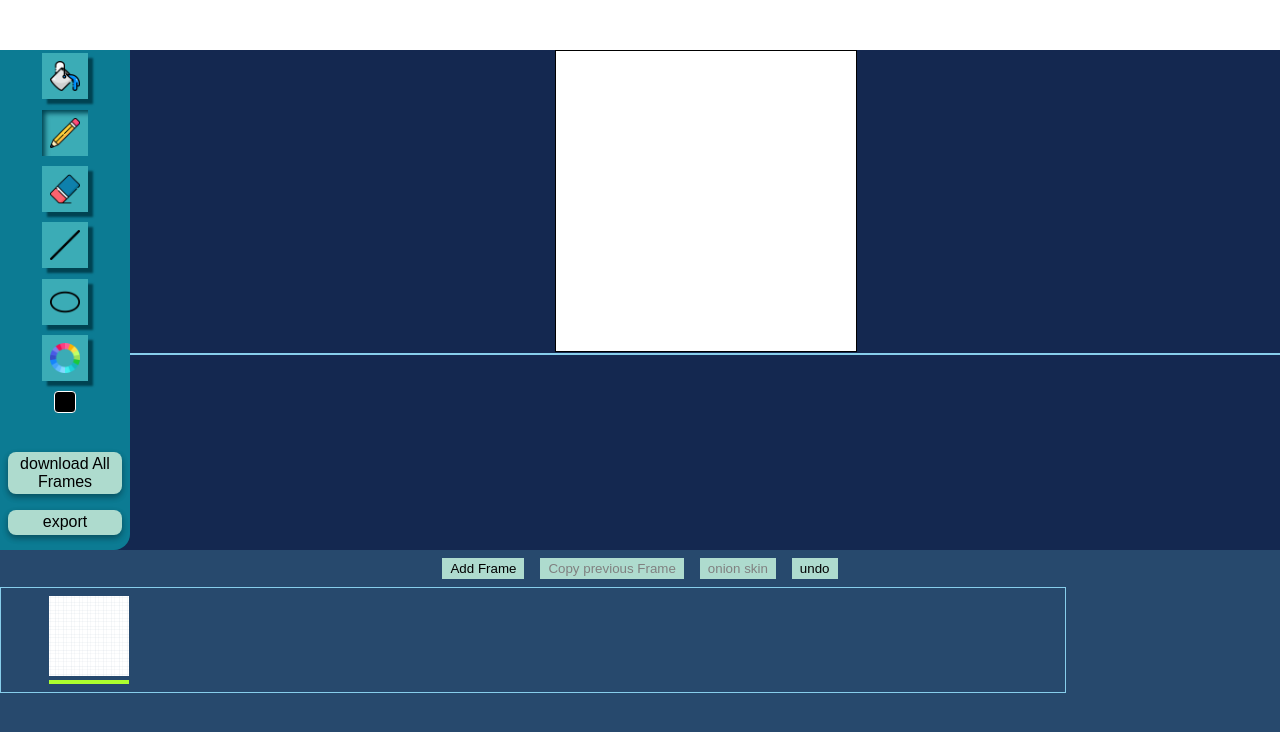
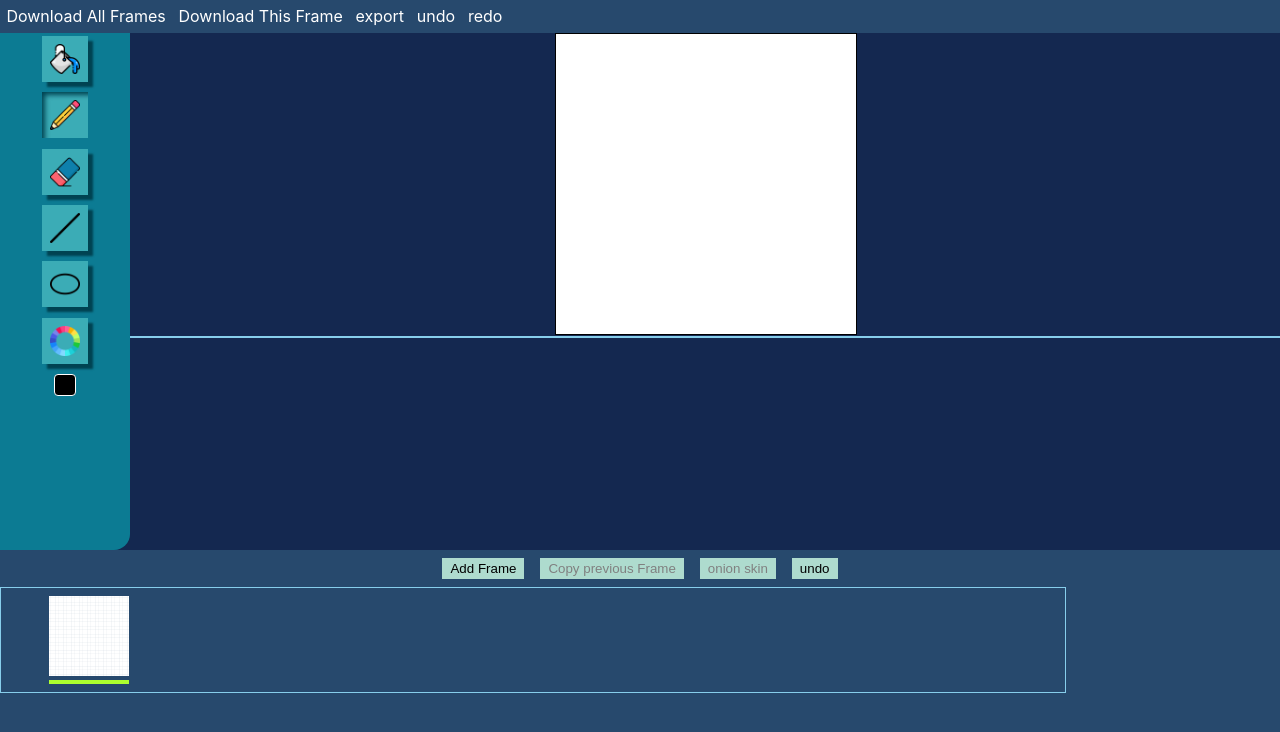
Before and after one commit to smeekas/Animation-web-app, a React (Create React App) app: page / in a window 1280 px wide. Shown: the top 732 px of the page. Built offline with nearby package versions, Linux system fonts and the light colour scheme.

Commit message:
feature:Toolbar

```diff
--- a/src/components/Controls/Controls.js
+++ b/src/components/Controls/Controls.js
@@ -8,7 +8,7 @@ import ellipse from "../../assets/ellipse.png";
 import colorWheel from "../../assets/colorWheel.png";
 import { startRecord } from "../../utils/export";
 import styles from "./Controls.module.css";
-import Control from "../../Control/Control";
+import Control from "../Control/Control";
 import Button from "../Button/Button";
 function Controls() {
   const dispatch = useDispatch();
@@ -55,7 +55,7 @@ function Controls() {
         />
 
         <Control
-          tooltipName="free hand"
+          tooltipName="Free Hand"
           imgSrc={pencil}
           imgAlt="pencil"
           onClick={() => pencilRef.current.click()}
@@ -113,7 +113,7 @@ function Controls() {
           className={styles.preview}
         ></section>
       </div>
-      <section className={styles.allButtons}>
+      {/* <section className={styles.allButtons}>
         <Button
           className={styles.button}
           onClick={() => {
@@ -145,7 +145,7 @@ function Controls() {
         >
           export
         </Button>
-      </section>
+      </section> */}
     </div>
   );
 }
--- /dev/null
+++ b/src/components/Tool/Tool.js
@@ -0,0 +1,9 @@
+import styles from "./Tool.module.css";
+const Tool = (props) => {
+  return (
+    <div onClick={props.onClick ? props.onClick : null} className={styles.tool}>
+      {props.children}
+    </div>
+  );
+};
+export default Tool;
--- /dev/null
+++ b/src/components/Tool/Tool.module.css
@@ -0,0 +1,12 @@
+.tool{
+    /* border:1px solid red; */
+    padding: 0.3rem 0.2rem;
+    margin: 0.1rem 0.2rem;
+    cursor: pointer;
+
+}
+.tool:hover{
+    background-color: #00336a;
+    color: white;
+    border-radius: 8px;
+}
--- a/src/components/Toolbar/Toolbar.js
+++ b/src/components/Toolbar/Toolbar.js
@@ -1,7 +1,46 @@
+import Tool from "../Tool/Tool";
 import styles from "./Toolbar.module.css";
+import { useSelector } from "react-redux";
+import { startRecord } from "../../utils/export";
+
 function Toolbar() {
-  return <div className={styles.toolbar}>
+  const allFrames = useSelector((state) => state.frames.frames);
+  const canvasRef = useSelector((state) => state.canvas.canvasRef);
+  const downloadAllFrames = () => {
+    const anchor = document.createElement("a");
+    let i = 0;
+    const interval = setInterval(() => {
+      if (i === allFrames.length) {
+        clearInterval(interval);
+      }
+      anchor.href = allFrames[i++].image;
+      anchor.download = "img.png";
+      anchor.click();
+    }, 1000);
+    // for (let frame in allFrames) {
+    // }
+  };
+  const downloadThisFrame = () => {
+    const image = canvasRef
+      .toDataURL("image/png")
+      .replace("image/png", "image/octet-stream"); // here is the most important part because if you dont replace you will get a DOM 18 exception.
+    const anchor = document.createElement("a");
+    anchor.href = image;
+    anchor.download = "img.png";
+    anchor.click();
+  };
+  const exportHandler = () => {
+    startRecord();
+  };
+  return (
+    <div className={styles.toolbar}>
+      <Tool onClick={downloadAllFrames}>Download All Frames</Tool>
+      <Tool onClick={downloadThisFrame}>Download This Frame</Tool>
 
-  </div>;
+      <Tool onClick={exportHandler}>export</Tool>
+      <Tool>undo</Tool>
+      <Tool>redo</Tool>
+    </div>
+  );
 }
 export default Toolbar;
--- a/src/components/Toolbar/Toolbar.module.css
+++ b/src/components/Toolbar/Toolbar.module.css
@@ -1,3 +1,16 @@
 .toolbar{
-    height: 50px;
+    /* height: 50px; */
+    display: flex;
+    flex-direction: row;
+    justify-content: flex-start;
+    background-color: #27496d;
+    color: white;
+    position: relative;
 }
+.menu{
+    background-color: white;
+    top: 100%;
+    display: none;
+    z-index: 1111;
+    position: absolute;
+}
--- a/src/reducers/undoReducer.js
+++ b/src/reducers/undoReducer.js
@@ -7,9 +7,12 @@ function undoReducer(state = initialState, action) {
     const newHistory = [...state.history];
     console.log(newHistory);
     if (!newHistory[action.index]) {
-      newHistory[action.index] = [];
+      newHistory[action.index] = { curr: 0 };
     }
-    newHistory[action.index].push(action.grid);
+    newHistory[action.index] = {
+      ...newHistory[action.index],
+      grid: action.grid,
+    };
     return { ...state, history: newHistory };
   }
   return state;
```
Also changed, not shown: src/components/Control/Control.js (renamed from src/Control/Control.js), src/components/Control/Control.module.css (renamed from src/Control/Control.module.css).
